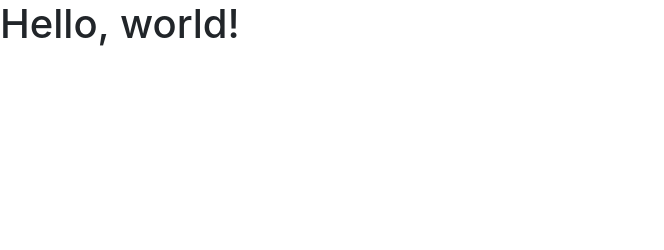
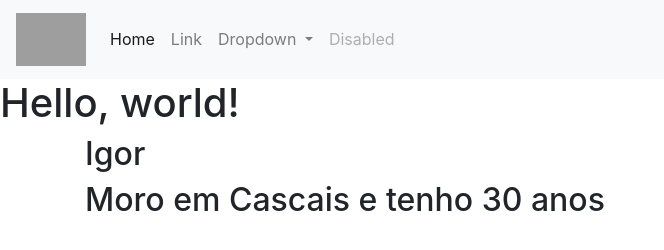
Before and after one commit to sanu077/project0, a plain HTML site: page index.html in a window 1280 px wide. Shown: the whole page, without its empty margins (0-664 px from the left). Drawn offline with nearby package versions, Linux system fonts and the light colour scheme; grey boxes are pictures that could not be loaded.

Commit message:
added nav bar

```diff
--- a/index.html
+++ b/index.html
@@ -11,7 +11,49 @@
     <title>Hello, world!</title>
   </head>
   <body>
+
+    <nav class="navbar navbar-expand-lg navbar-light bg-light">
+  <a class="navbar-brand" href="#"><img src="https://i0.wp.com/css-tricks.com/wp-content/uploads/2012/10/threelines.png" alt="Menu image" width="70"></a>
+  <button class="navbar-toggler" type="button" data-toggle="collapse" data-target="#navbarSupportedContent" aria-controls="navbarSupportedContent" aria-expanded="false" aria-label="Toggle navigation">
+    <span class="navbar-toggler-icon"></span>
+  </button>
+
+  <div class="collapse navbar-collapse" id="navbarSupportedContent">
+    <ul class="navbar-nav mr-auto">
+      <li class="nav-item active">
+        <a class="nav-link" href="#">Home <span class="sr-only">(current)</span></a>
+      </li>
+      <li class="nav-item">
+        <a class="nav-link" href="#">Link</a>
+      </li>
+      <li class="nav-item dropdown">
+        <a class="nav-link dropdown-toggle" href="#" id="navbarDropdown" role="button" data-toggle="dropdown" aria-haspopup="true" aria-expanded="false">
+          Dropdown
+        </a>
+        <div class="dropdown-menu" aria-labelledby="navbarDropdown">
+          <a class="dropdown-item" href="#">Action</a>
+          <a class="dropdown-item" href="#">Another action</a>
+          <div class="dropdown-divider"></div>
+          <a class="dropdown-item" href="#">Something else here</a>
+        </div>
+      </li>
+      <li class="nav-item">
+        <a class="nav-link disabled" href="#" tabindex="-1" aria-disabled="true">Disabled</a>
+      </li>
+    </ul><!--
+    <form class="form-inline my-2 my-lg-0">
+      <input class="form-control mr-sm-2" type="search" placeholder="Search" aria-label="Search">
+      <button class="btn btn-outline-success my-2 my-sm-0" type="submit">Search</button>
+    </form>-->
+  </div>
+</nav>
+
     <h1>Hello, world!</h1>
+
+    <div class="container">
+    <h2>Igor<h2>
+      <p>Moro em Cascais e tenho 30 anos</p>
+    </div>
 
     <!-- Optional JavaScript -->
     <!-- jQuery first, then Popper.js, then Bootstrap JS -->
```
